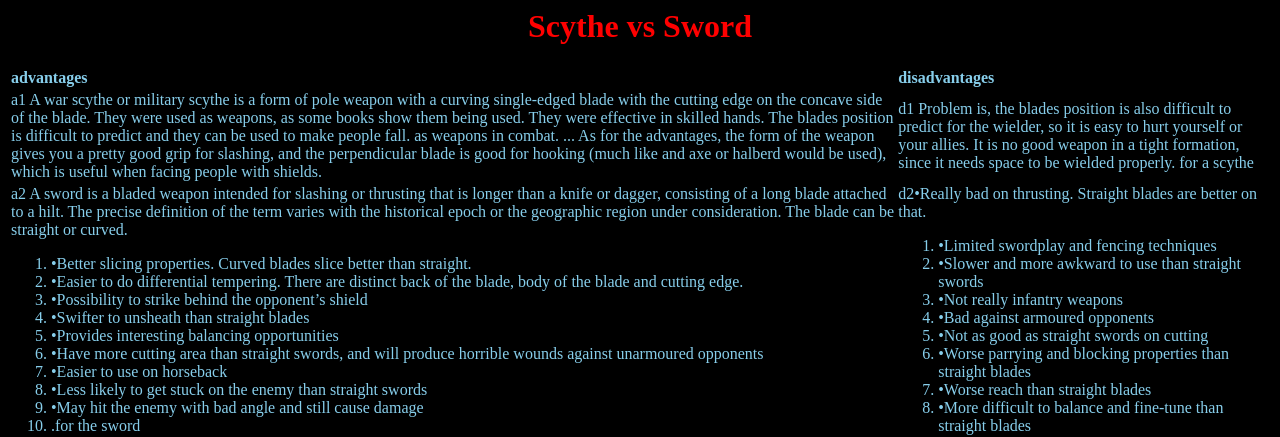
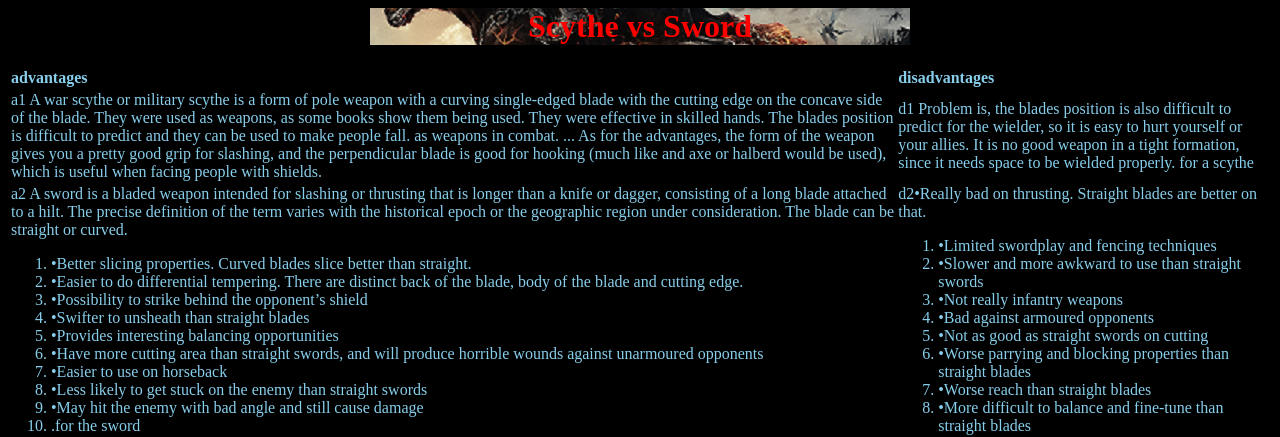
Before and after one commit to goldenchi/mywebsite, a plain HTML site: page page 2.html in a window 1280 px wide. Shown: the top 437 px of the page. Drawn offline with Linux system fonts and the light colour scheme.

Commit message:
Update style.css

```diff
--- a/css/style.css
+++ b/css/style.css
@@ -2,7 +2,7 @@
 .header {
 	color: red;
 	text-align: center;
-	background-image: url("images/untitled.png");
+	background-image: url("/images/untitled.png");
 	background-repeat: no-repeat;
 	background-position: center;
 }
```
